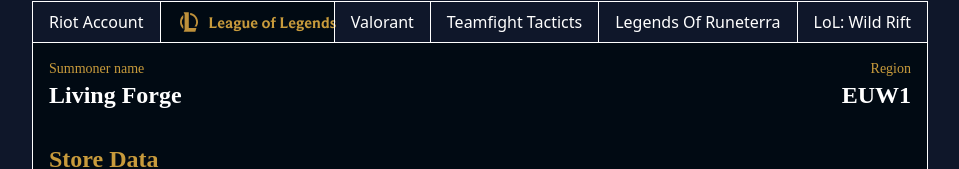
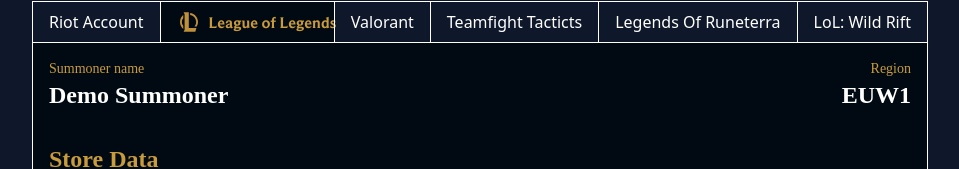
Before and after one commit to miguelmagueijo/Riot-Games-Data-Visualizer, a React (Vite) app: page / in a window 1280 px wide. Both pictures are taken after a click on the item "League of Legends". Shown: the part 323-492 px from the top of the page, without its empty margins (160-1119 px from the left). Built offline with nearby package versions, Linux system fonts and the light colour scheme; a web font is replaced by a local one.

Commit message:
Change demo summoner name

```diff
--- a/src/routes/LeagueOfLegends/LeagueOfLegends.tsx
+++ b/src/routes/LeagueOfLegends/LeagueOfLegends.tsx
@@ -8,7 +8,7 @@
                 <div className="flex justify-between items-center">
                     <div>
                         <div className="text-sm text-leagueGold4">Summoner name</div>
-                        <div className="font-bold text-2xl">Living Forge</div>
+                        <div className="font-bold text-2xl">Demo Summoner</div>
                     </div>
                     <div>
                         <div className="text-sm text-leagueGold4 text-right">Region</div>
```
